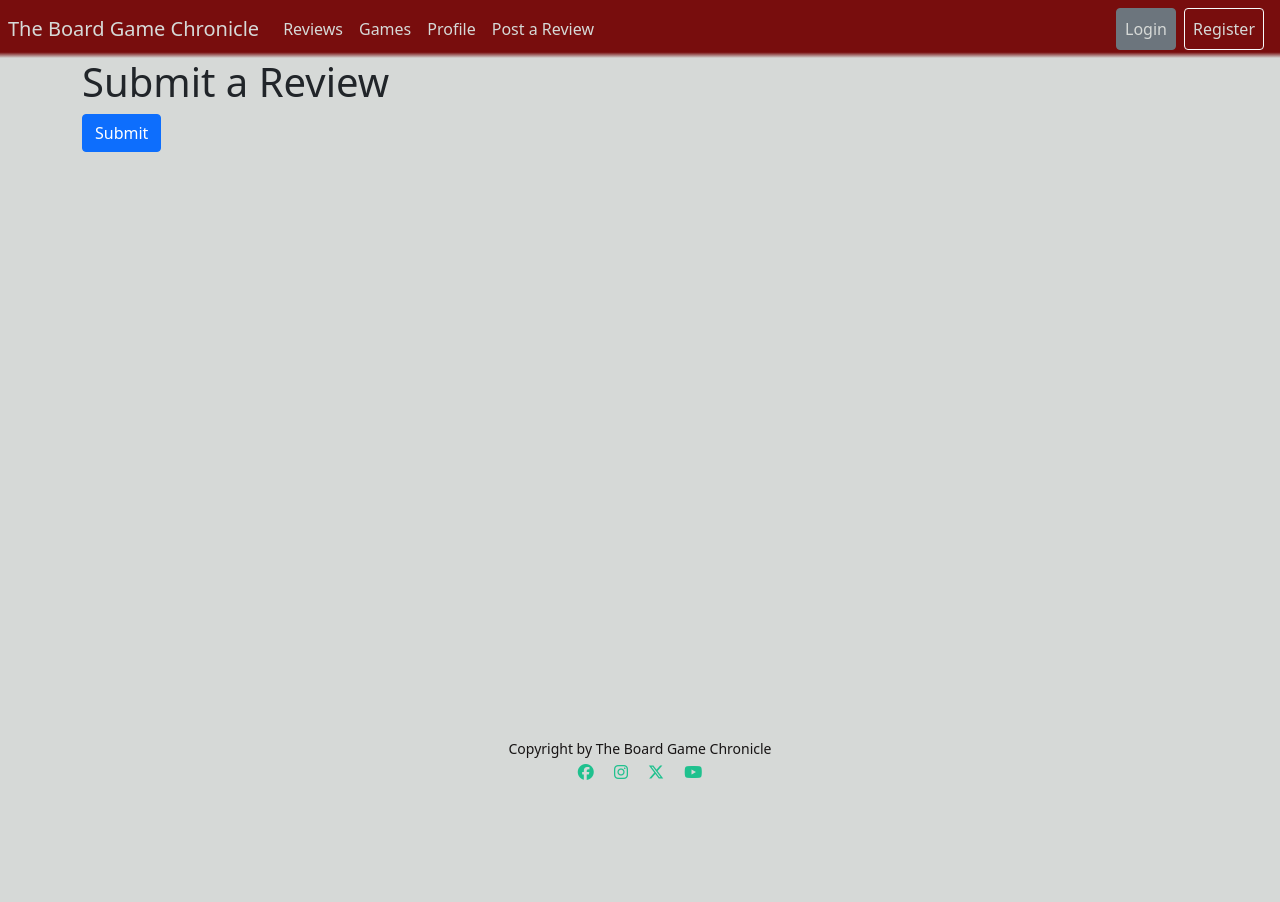
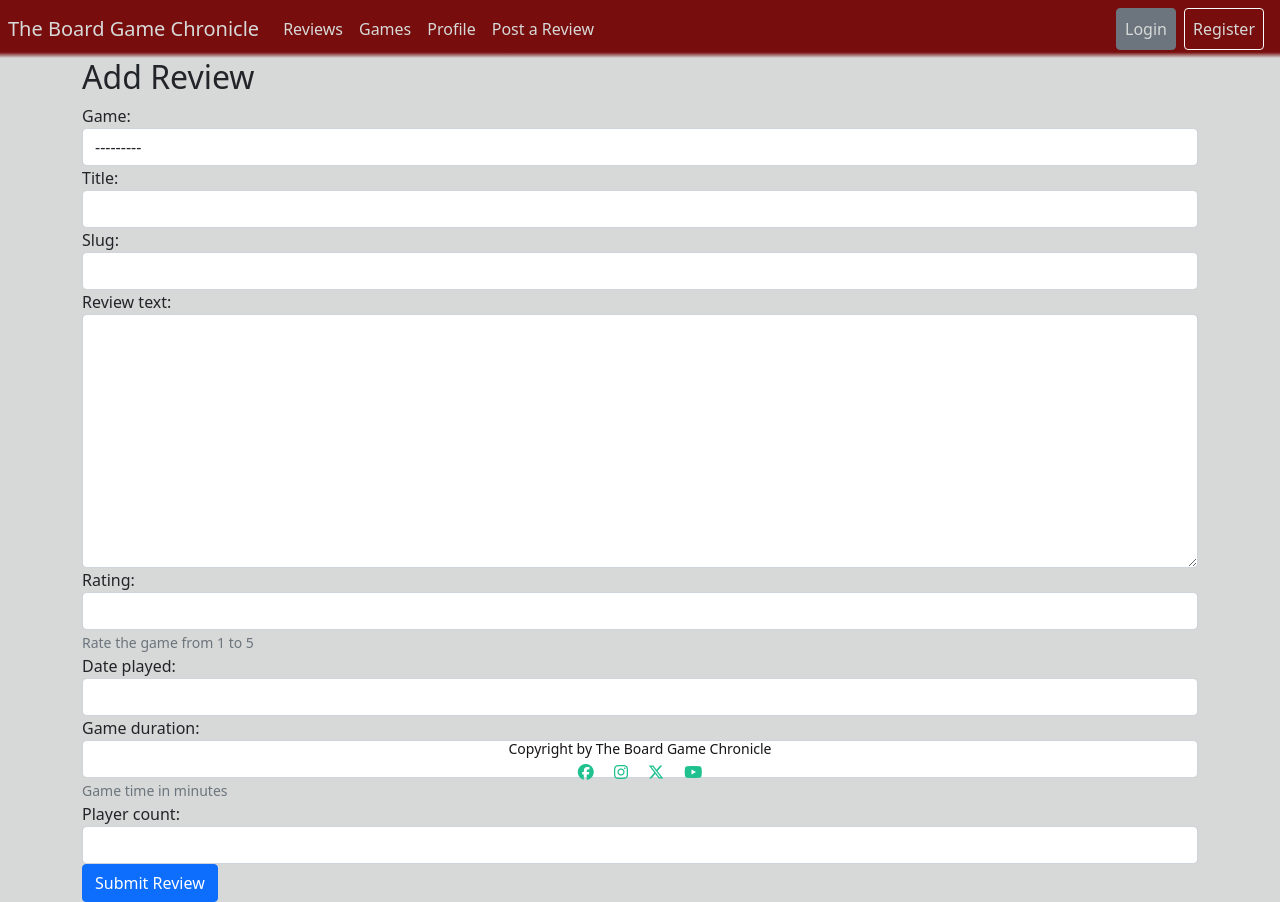
Before and after one commit to StefanWout/The-Board-Game-Chronicle, a Django app: page /add_review/ in a window 1280 px wide. Before the commit the page ends 780 px from the top, so only its background shows below. Run offline with Django 5.2, Linux system fonts and the light colour scheme; tables that the repository leaves empty hold one stand-in row (values such as "Sample post"); some libraries are stand-ins or nearby versions.

Commit message:
succesfully rendering review form in html wihtout crispy forms

```diff
--- a/board_game_chronicle/settings.py
+++ b/board_game_chronicle/settings.py
@@ -47,6 +47,7 @@
     'cloudinary',
     'django_summernote',
     'review_site',
+    'crispy_forms',
 ]
 
 MIDDLEWARE = [
--- a/board_game_chronicle/urls.py
+++ b/board_game_chronicle/urls.py
@@ -15,16 +15,17 @@
     2. Add a URL to urlpatterns:  path('blog/', include('blog.urls'))
 """
 from django.contrib import admin
-from django.urls import path
+from django.urls import path, include
 from review_site.views import Games, GameDetail, AddReview
 
 urlpatterns = [
     path('admin/', admin.site.urls),
     path('games/', Games.as_view(), name='games'),
-    path('games/<int:pk>/', GameDetail.as_view(), name='game detail'),
-    path('add_review/', AddReview.as_view(), name='add reveiw'),
+    path('games/<int:pk>/', GameDetail.as_view(), name='game_detail'),
+    path('add_review/', AddReview.as_view(), name='add_reveiw'),
+    path('summernote/', include('django_summernote.urls')),
 ]
-   # path('summernote/', include('django_summernote.urls')),
+
     # path('', views.base_view, name='base'),
     # path('index/', views.index_view, name='index'),
 
--- a/review_site/models.py
+++ b/review_site/models.py
@@ -1,5 +1,4 @@
 from django.db import models
-
 from django.core.validators import MinValueValidator, MaxValueValidator
 from django.contrib.auth.models import User
 
--- a/review_site/views.py
+++ b/review_site/views.py
@@ -1,6 +1,6 @@
 from django.shortcuts import render
 from django.urls import reverse_lazy
-from django.views.generic import ListView, DetailView
+from django.views.generic import ListView, DetailView, CreateView
 from review_site.models import Game, Review
 from .forms import ReviewForm
 
@@ -17,30 +17,26 @@
     #     output = Game.objects.all()
     #     print (output[0].id)
 
-class GameDetail(DetailView)  :
+class GameDetail(DetailView):
     model = Game
     template_name = 'gameinfo.html'
     context_object_game = 'game'
 
-class AddReview(ListView):
+class AddReview(CreateView):
     model = Review
     form_class = ReviewForm
     template_name = 'add_review.html'
-    success_url = reverse_lazy('games/<int:pk>')
+    # success_url = reverse_lazy('games/<int:pk>')
 
-    def form_valid(self, form):
-        context = {'form': ReviewForm}
-        form.instance.user = self.request.user
-        return render(request, 'add_review.html', context)
+    def get(self, request, *args, **kwargs):
+        form = self.form_class()
+        return render(request, self.template_name, {'form': form})
 
-# def profile_view(request):
-#     return render(request, 'base.html')
-
-# def post_review_view(request):
-#     return render(request, 'base.html')
-
-# def register_view(request):
-#     return render(request, 'base.html')
-
-# def login_view(request):
-#     return render(request, 'base.html')
+    def post(self, request, *args, **kwargs):
+        form = self.form_class(request.POST)
+        if form.is_valid():
+            review = form.save(commit=False)
+            review.user = request.user
+            review.save()
+            return self.form_valid(form)
+        return render(request, self.template_name, {'form': form})
--- a/templates/add_review.html
+++ b/templates/add_review.html
@@ -2,18 +2,22 @@
 {% load static %}
 
 {% block body %}
-    <h1>Submit a Review</h1>
-    <form method="post" enctype="multipart/form-data">
-        {% csrf_token %}
-        {{ form }}
-        <button type="submit" class="btn btn-primary">Submit</button>
-    </form>
+<h2>Add Review</h2>
+<form method="post">
+    {% csrf_token %}
+    {{ form.media }}  <!-- This is for Summernote -->
+    {% for field in form %}
+        <div class="form-group">
+            {{ field.label_tag }}
+            {{ field }}
+            {% if field.help_text %}
+                <small class="form-text text-muted">{{ field.help_text }}</small>
+            {% endif %}
+            {% for error in field.errors %}
+                <div class="alert alert-danger">{{ error }}</div>
+            {% endfor %}
+        </div>
+    {% endfor %}
+    <button type="submit" class="btn btn-primary">Submit Review</button>
+</form>
 {% endblock %}
-
-{% block scripts %}
-    <script>
-        $(document).ready(function() {
-            $('#id_review_text').summernote();
-        });
-    </script>
-{% endblock %}
--- a/templates/base.html
+++ b/templates/base.html
@@ -29,10 +29,10 @@
         <div class="collapse navbar-collapse" id="navbarText">
             <ul class="navbar-nav mr-auto">
                 <li class="nav-item">
-                    <a class="nav-link" href="reviews.html">Reviews</a>
+                    <a class="nav-link" href="#">Reviews</a>
                 </li>
                 <li class="nav-item">
-                    <a class="nav-link" href="games.html">Games</a>
+                    <a class="nav-link" href="#">Games</a>
                 </li>
                 <li class="nav-item">
                     <a class="nav-link" href="#">Profile</a>
--- a/templates/gameinfo.html
+++ b/templates/gameinfo.html
@@ -2,7 +2,7 @@
 {% load static %}
 
 {% block body %}
-<body></body>
+<body>
     <h1>{{game.game_name}}</h1>
     <p>{{game.description}}</p>
     <img src="{{game.image}}" alt="game box">
--- a/templates/games.html
+++ b/templates/games.html
@@ -4,11 +4,6 @@
 
 {% block body %}
 <!-- templates/games/game_list.html -->
-<!DOCTYPE html>
-<html>
-<head>
-    <title>Game List</title>
-</head>
 <body>
     <h1>Game List</h1>
     <ul>
```
